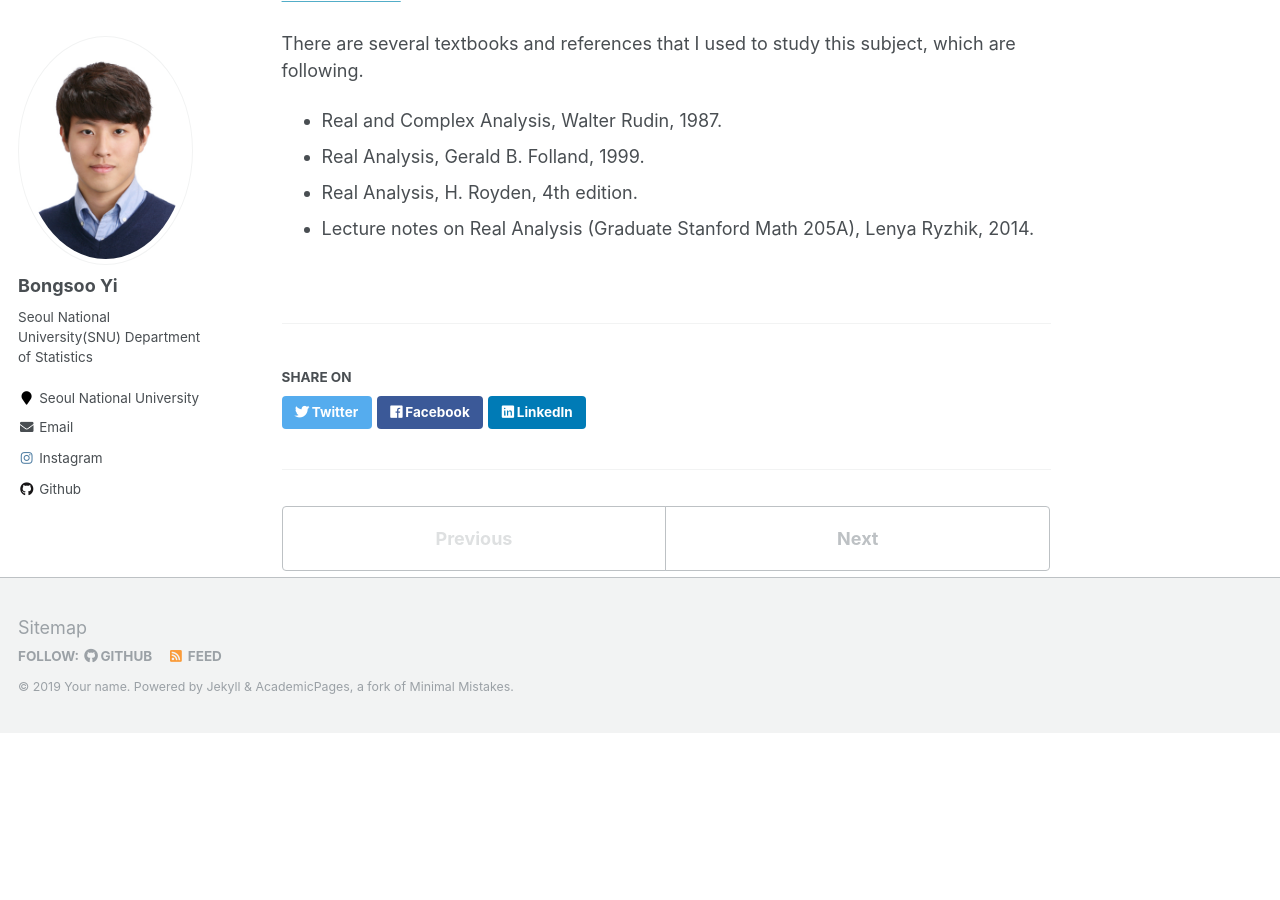
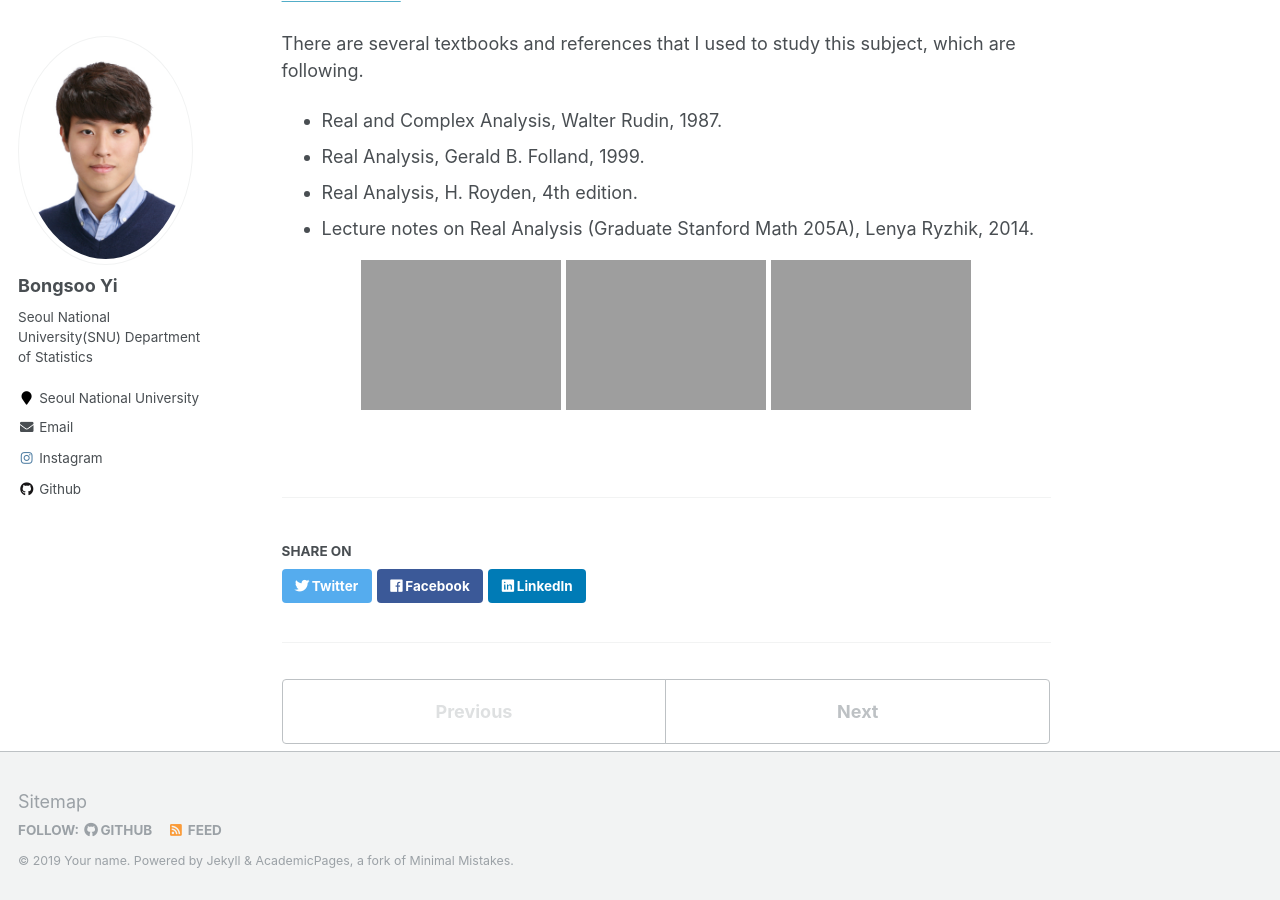
Before and after one commit to austinyi/austinyi.github.io, a Jekyll site: the page built from _publications/2018-10-03-realanalysis.md, in a window 1280 px wide and 900 px high, scrolled down 737 px. Built offline with Jekyll 4.4.1, drawn with Linux system fonts in a browser that asks for light colours; before the commit the page ends 1470 px from its top, so only the background shows below that.

Commit message:
Update 2018-10-03-realanalysis.md

```diff
--- a/_publications/2018-10-03-realanalysis.md
+++ b/_publications/2018-10-03-realanalysis.md
@@ -27,3 +27,11 @@ There are several textbooks and references that I used to study this subject, wh
 * Real Analysis, Gerald B. Folland, 1999.
 * Real Analysis, H. Royden, 4th edition.
 * Lecture notes on Real Analysis (Graduate Stanford Math 205A), Lenya Ryzhik, 2014.
+
+<p align="center">
+
+  <img src="http://austinyi.github.io/images/rudin.jpg" style="width:200px;"/>
+  <img src="http://austinyi.github.io/images/folland.jpg" style="width:200px;"/>
+  <img src="http://austinyi.github.io/images/royden.jpg" style="width:200px;"/>
+
+</p>
```
